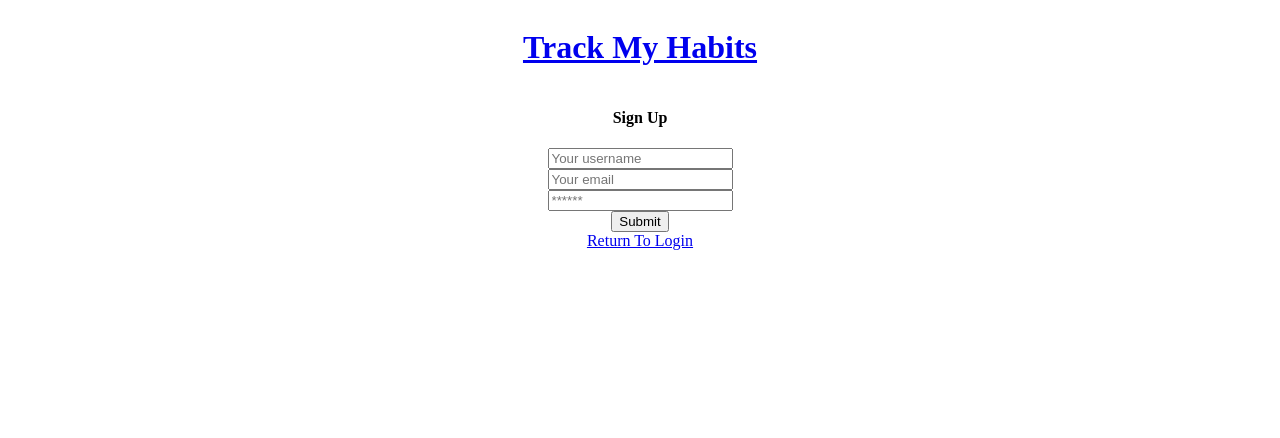
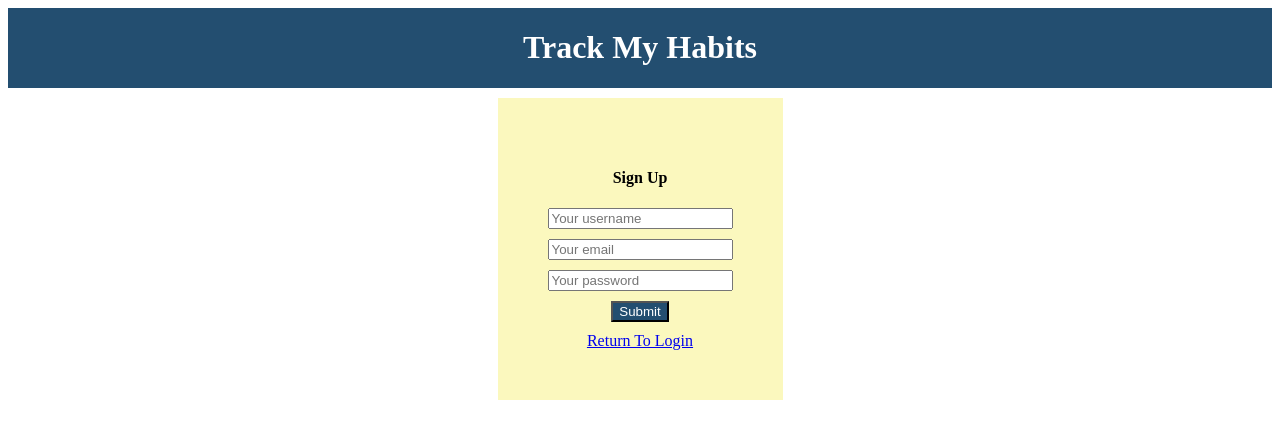
Before and after one commit to djamz919/Track-My-Habits, a React (Create React App) app in the folder client/: page /signup in a window 1280 px wide. Shown: the top 438 px of the page. Built offline with nearby package versions, Linux system fonts and the light colour scheme.

Commit message:
Experimenting with styles

```diff
--- a/client/src/components/Header/index.js
+++ b/client/src/components/Header/index.js
@@ -5,9 +5,7 @@ const Header = () => {
     return (
         <header className="header">
             <div className="nav-container">
-                <Link to="/">
-                    <h1>Track My Habits</h1>
-                </Link>
+                <h1>Track My Habits</h1>
                 <nav className="text-center">
                 </nav>
             </div>
--- a/client/src/index.css
+++ b/client/src/index.css
@@ -15,6 +15,14 @@ body {
 .header {
   display: flex;
   justify-content: center;
+  background-color: var(--blue);
+  color: white;
+}
+
+.card-body {
+  background-color: var(--light-yellow);
+  padding: 50px;
+  margin-top: 10px;
 }
 
 .card, .card-body, form {
@@ -24,3 +32,12 @@ body {
   align-content: center;
   flex-direction: column;
 }
+
+.form-input, .submit-button {
+  margin-bottom: 10px;
+}
+
+.submit-button {
+  background-color: var(--blue);
+  color: white;
+}
--- a/client/src/pages/Login.js
+++ b/client/src/pages/Login.js
@@ -6,8 +6,8 @@ const Login = (props) => {
     <main className="flex-row justify-center mb-4">
       <div className="col-12 col-md-6">
         <div className="card">
-          <h4 className="card-header">Login</h4>
           <div className="card-body">
+          <h4>Login</h4>
             <form>
               <input
                 className="form-input"
@@ -20,14 +20,14 @@ const Login = (props) => {
               />
               <input
                 className="form-input"
-                placeholder="******"
+                placeholder="Your password"
                 name="password"
                 type="password"
                 id="password"
                 //value={formState.password}
                 //onChange={handleChange}
               />
-              <button className="btn d-block w-100" type="submit">
+              <button className="submit-button" type="submit">
                 Submit
               </button>
             </form>
--- a/client/src/pages/Signup.js
+++ b/client/src/pages/Signup.js
@@ -6,8 +6,8 @@ const Signup = (props) => {
     <main className="flex-row justify-center mb-4">
       <div className="col-12 col-md-6">
         <div className="card">
-          <h4 className="card-header">Sign Up</h4>
           <div className="card-body">
+          <h4>Sign Up</h4>
             <form>
               <input
                 className="form-input"
@@ -29,14 +29,14 @@ const Signup = (props) => {
               />
               <input
                 className="form-input"
-                placeholder="******"
+                placeholder="Your password"
                 name="password"
                 type="password"
                 id="password"
                 //value={formState.password}
                 //onChange={handleChange}
               />
-              <button className="btn d-block w-100" type="submit">
+              <button className="submit-button" type="submit">
                 Submit
               </button>
             </form>
```
